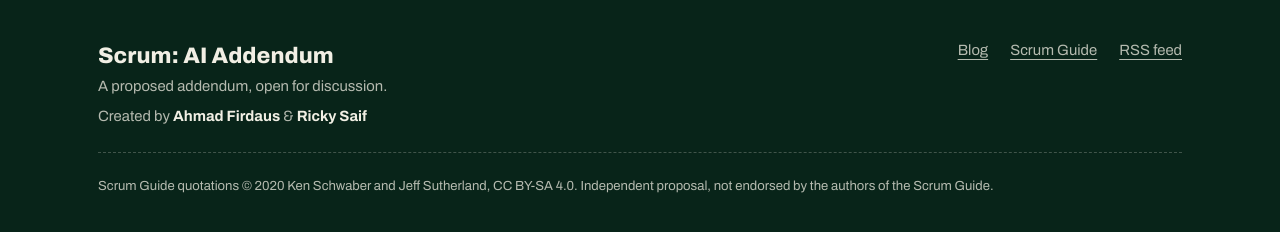
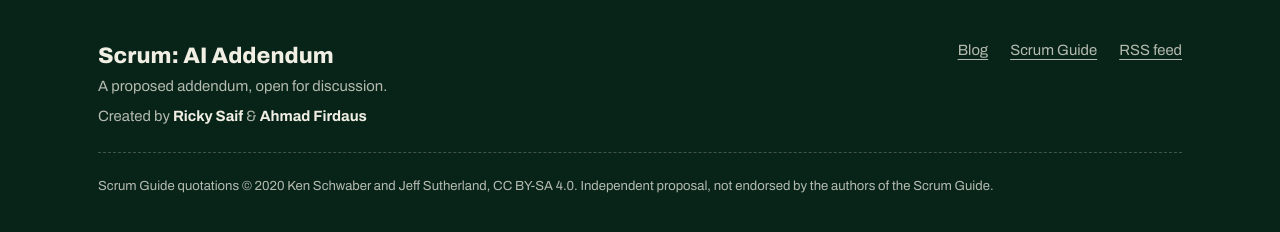
Before and after one commit to rizkysyaiful/scrum-ai-addendum, a Jekyll site: the page built from blog/index.html, in a window 1280 px wide and 900 px high, scrolled down 254 px. Shown: the part 647-879 px from the top of the window. Built offline with Jekyll 4.4.1, drawn with Linux system fonts in a browser that asks for light colours; part of the change alters nothing that is shown.

Commit message:
Ahmad's request
Co-Authored-By: Claude Opus 5.5 <noreply@anthropic.com>

```diff
--- a/_config.yml
+++ b/_config.yml
@@ -11,8 +11,8 @@ locale: en_US
 # preview runs at http://localhost:4000/. Set them only if you host elsewhere.
 
 creators:
+  - "Ricky Saif"
   - "Ahmad Firdaus"
-  - "Ricky Saif"
 # google_site_verification: # paste the code from Google Search Console
 
 plugins:
```
Also changed, not shown: README.md.
